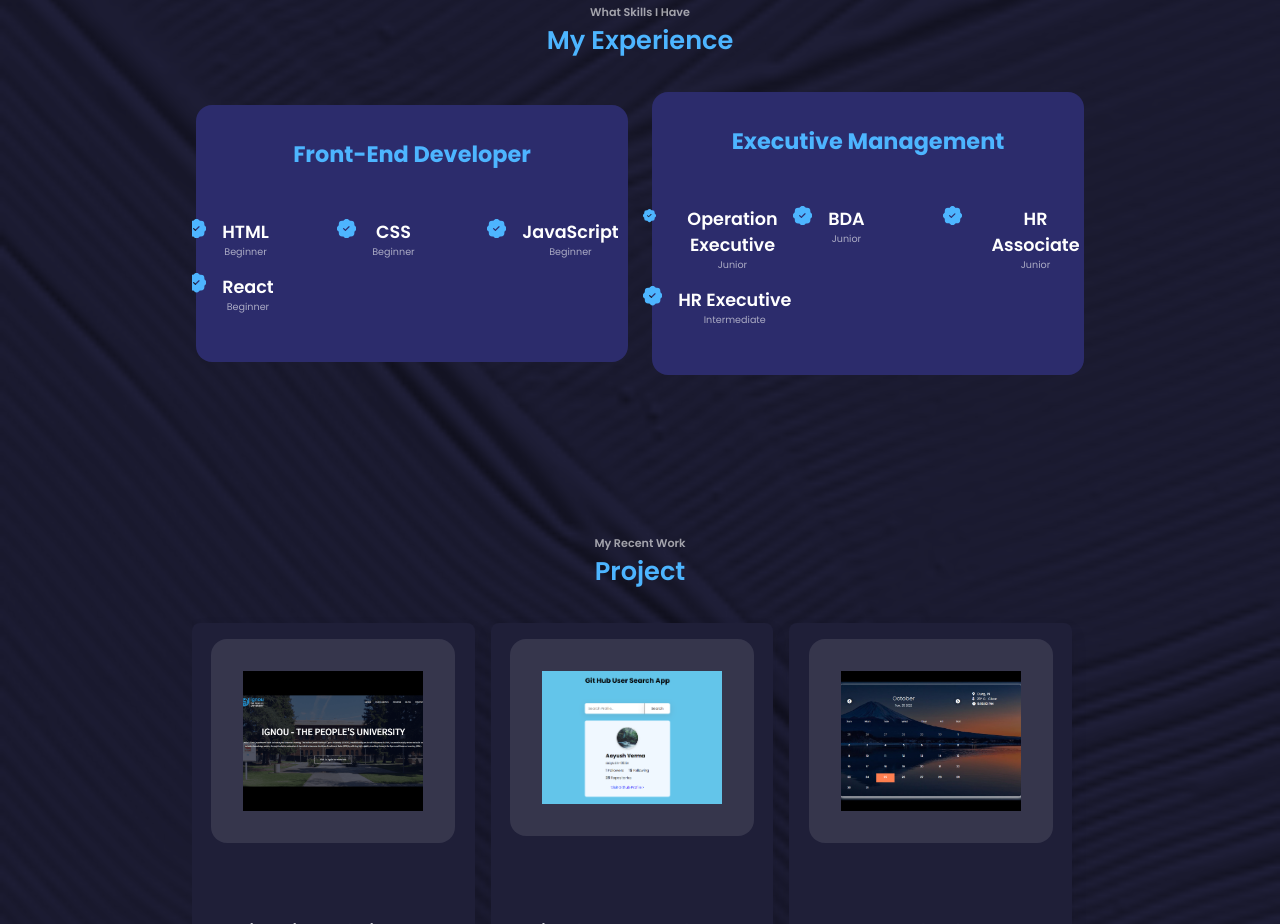
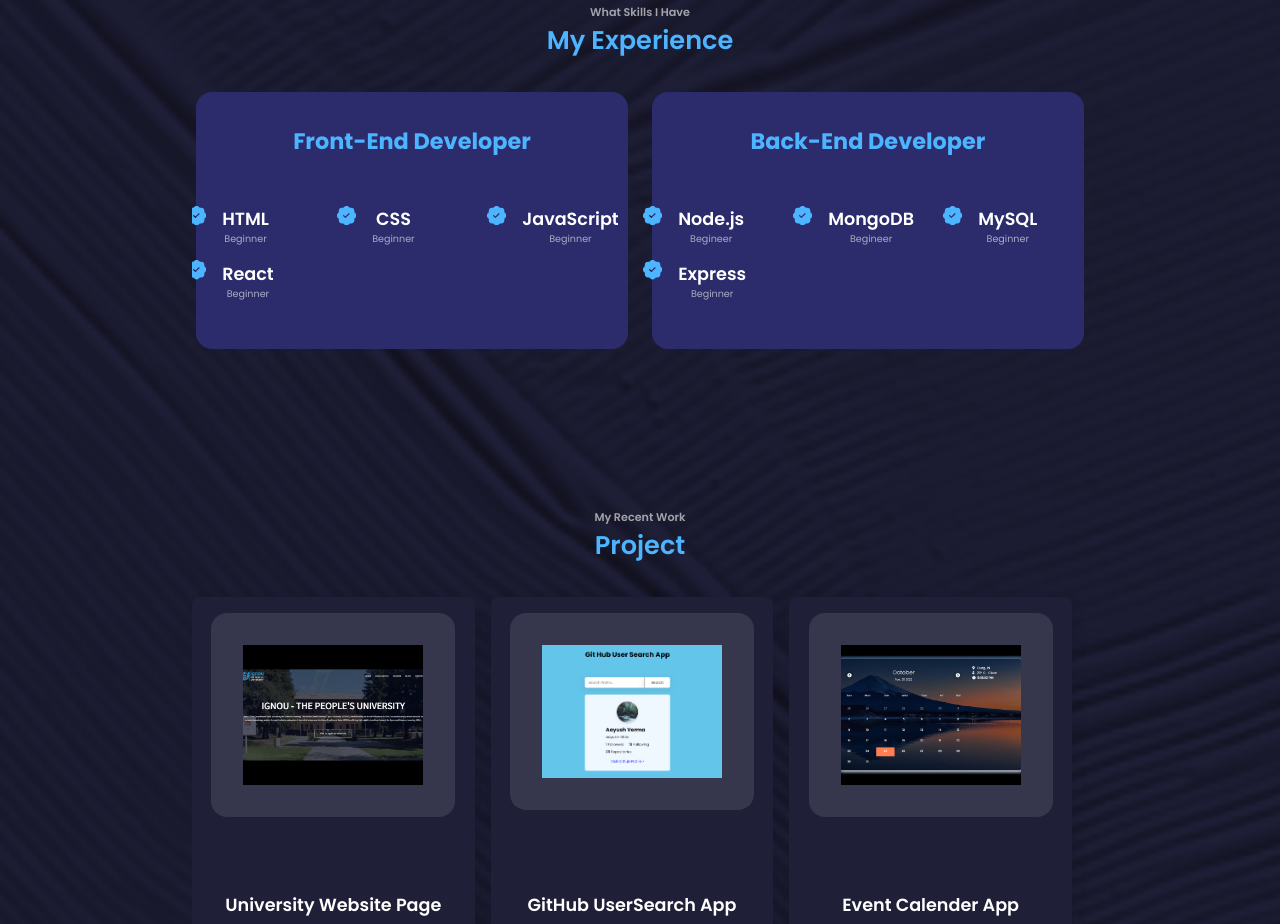
Before and after one commit to aayush-004v/portfolio-aayush-verma-react, a React (Create React App) app: page / in a window 1280 px wide. Shown: the part 1740-2664 px from the top of the page. Built offline with nearby package versions, Linux system fonts and the light colour scheme.

Commit message:
Update Experience.jsx

```diff
--- a/src/components/experience/Experience.jsx
+++ b/src/components/experience/Experience.jsx
@@ -31,27 +31,27 @@ const Experience = () => {
       ],
     },
     {
-      title: "Executive Management",
+      title: "Back-End Developer",
       items: [
         {
           id: 1,
-          title: "Operation Executive",
-          level: "Junior",
+          title: "Node.js",
+          level: "Begineer",
         },
         {
           id: 2,
-          title: "BDA",
-          level: "Junior",
+          title: "MongoDB",
+          level: "Begineer",
         },
         {
           id: 3,
-          title: "HR Associate",
-          level: "Junior",
+          title: "MySQL",
+          level: "Beginner",
         },
         {
           id: 4,
-          title: "HR Executive",
-          level: "Intermediate",
+          title: "Express",
+          level: "Beginner",
         },
       ],
     },
```
